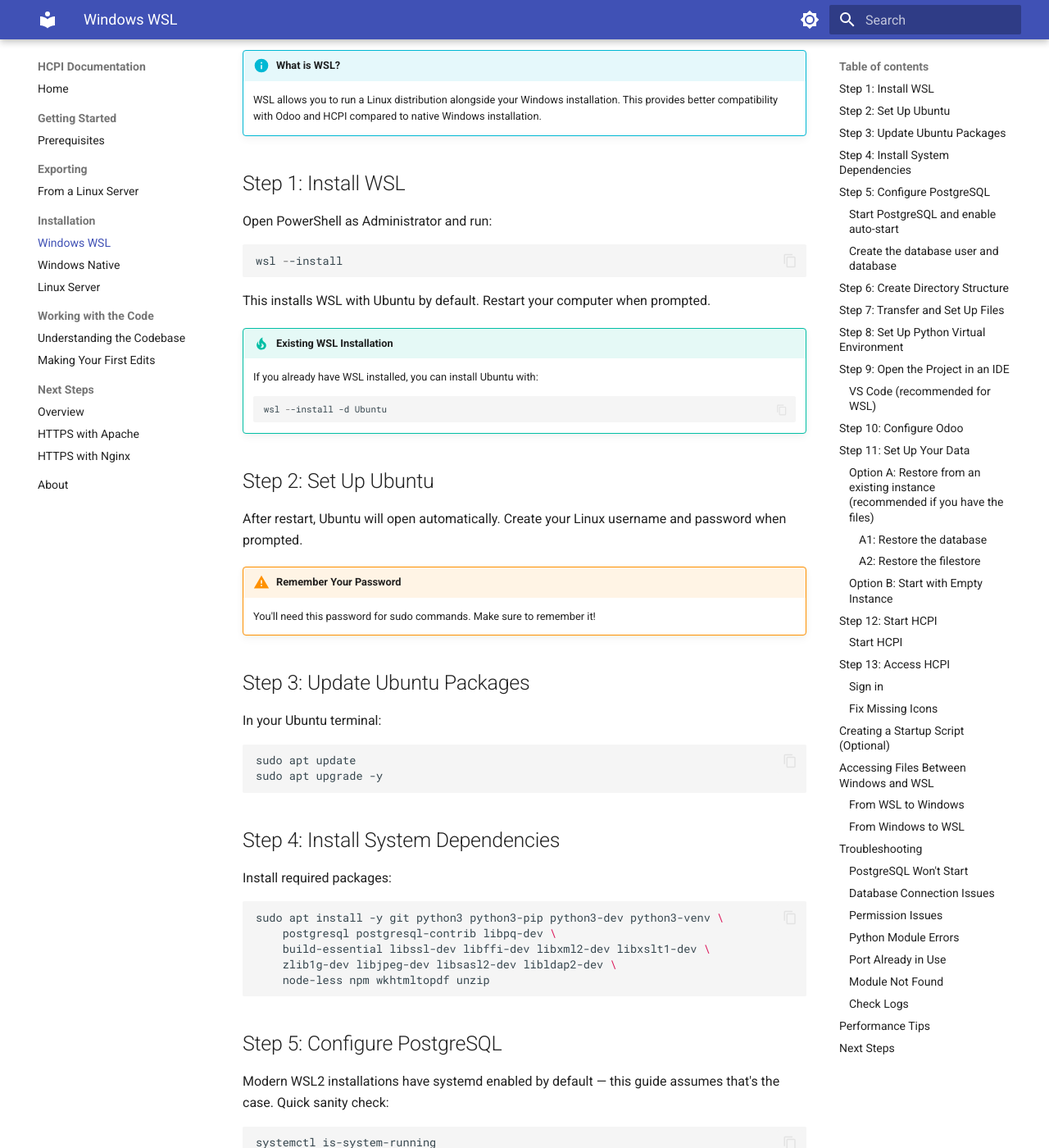
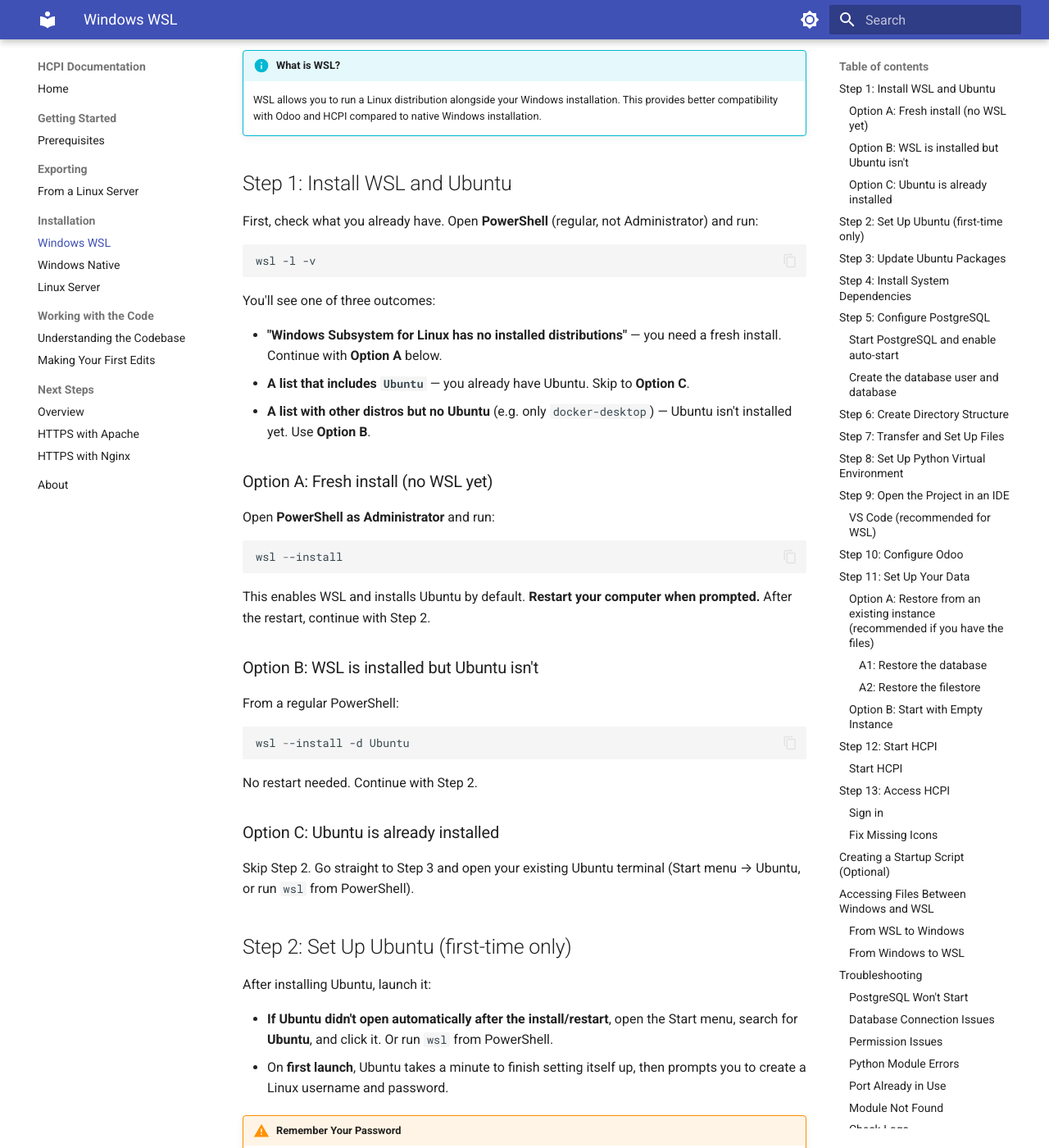
Before and after one commit to kanyeceejayA/hcpi-docs, an MkDocs documentation site: the page built from docs/installation/windows-wsl.md, in a window 1280 px wide and 1400 px high, scrolled down 215 px. Shown: the whole window at 82% size. Built offline with MkDocs 1.6.1 and Material for MkDocs 9.7.7, drawn with Linux system fonts in a browser that asks for light colours; some of the changed text lies outside the part shown.

Commit message:
update link to files

````diff
--- a/docs/installation/windows-wsl.md
+++ b/docs/installation/windows-wsl.md
@@ -5,28 +5,56 @@
 !!! info "What is WSL?"
     WSL allows you to run a Linux distribution alongside your Windows installation. This provides better compatibility with Odoo and HCPI compared to native Windows installation.
 
-## Step 1: Install WSL
+## Step 1: Install WSL and Ubuntu
 
-Open PowerShell as Administrator and run:
+First, check what you already have. Open **PowerShell** (regular, not Administrator) and run:
+
+```powershell
+wsl -l -v
+```
+
+You'll see one of three outcomes:
+
+- **"Windows Subsystem for Linux has no installed distributions"** — you need a fresh install. Continue with **Option A** below.
+- **A list that includes `Ubuntu`** — you already have Ubuntu. Skip to **Option C**.
+- **A list with other distros but no Ubuntu** (e.g. only `docker-desktop`) — Ubuntu isn't installed yet. Use **Option B**.
+
+### Option A: Fresh install (no WSL yet)
+
+Open **PowerShell as Administrator** and run:
 
 ```powershell
 wsl --install
 ```
 
-This installs WSL with Ubuntu by default. Restart your computer when prompted.
+This enables WSL and installs Ubuntu by default. **Restart your computer when prompted.** After the restart, continue with Step 2.
 
-!!! tip "Existing WSL Installation"
-    If you already have WSL installed, you can install Ubuntu with:
-    ```powershell
-    wsl --install -d Ubuntu
-    ```
+### Option B: WSL is installed but Ubuntu isn't
 
-## Step 2: Set Up Ubuntu
+From a regular PowerShell:
 
-After restart, Ubuntu will open automatically. Create your Linux username and password when prompted.
+```powershell
+wsl --install -d Ubuntu
+```
+
+No restart needed. Continue with Step 2.
+
+### Option C: Ubuntu is already installed
+
+Skip Step 2. Go straight to Step 3 and open your existing Ubuntu terminal (Start menu → Ubuntu, or run `wsl` from PowerShell).
+
+## Step 2: Set Up Ubuntu (first-time only)
+
+After installing Ubuntu, launch it:
+
+- **If Ubuntu didn't open automatically after the install/restart**, open the Start menu, search for **Ubuntu**, and click it. Or run `wsl` from PowerShell.
+- On **first launch**, Ubuntu takes a minute to finish setting itself up, then prompts you to create a Linux username and password.
 
 !!! warning "Remember Your Password"
-    You'll need this password for sudo commands. Make sure to remember it!
+    You'll need this password for sudo commands inside WSL. Make sure to remember it — resetting it later is a hassle.
+
+!!! tip "The Linux username is separate from your Windows username"
+    They can be the same if you want, but they don't have to be. Lowercase only, no spaces.
 
 ## Step 3: Update Ubuntu Packages
 
@@ -168,7 +196,7 @@
 
     ```bash
     cd /opt/hcpi
-    wget http://statistics.ubos.org/hcpishare/hcpi-files.zip
+    wget http://https://statistics.ubos.org/shares/d/z_M6k4Jya_lxN6lWX5Wz_w/hcpi-files.zip
     unzip hcpi-files.zip
     mkdir -p log
     ```
````
Also changed, not shown: docs/about.md (+1 -1 lines), docs/getting-started/prerequisites.md (+1 -1 lines), docs/index.md (+1 -1 lines), docs/installation/linux.md (+1 -1 lines).
